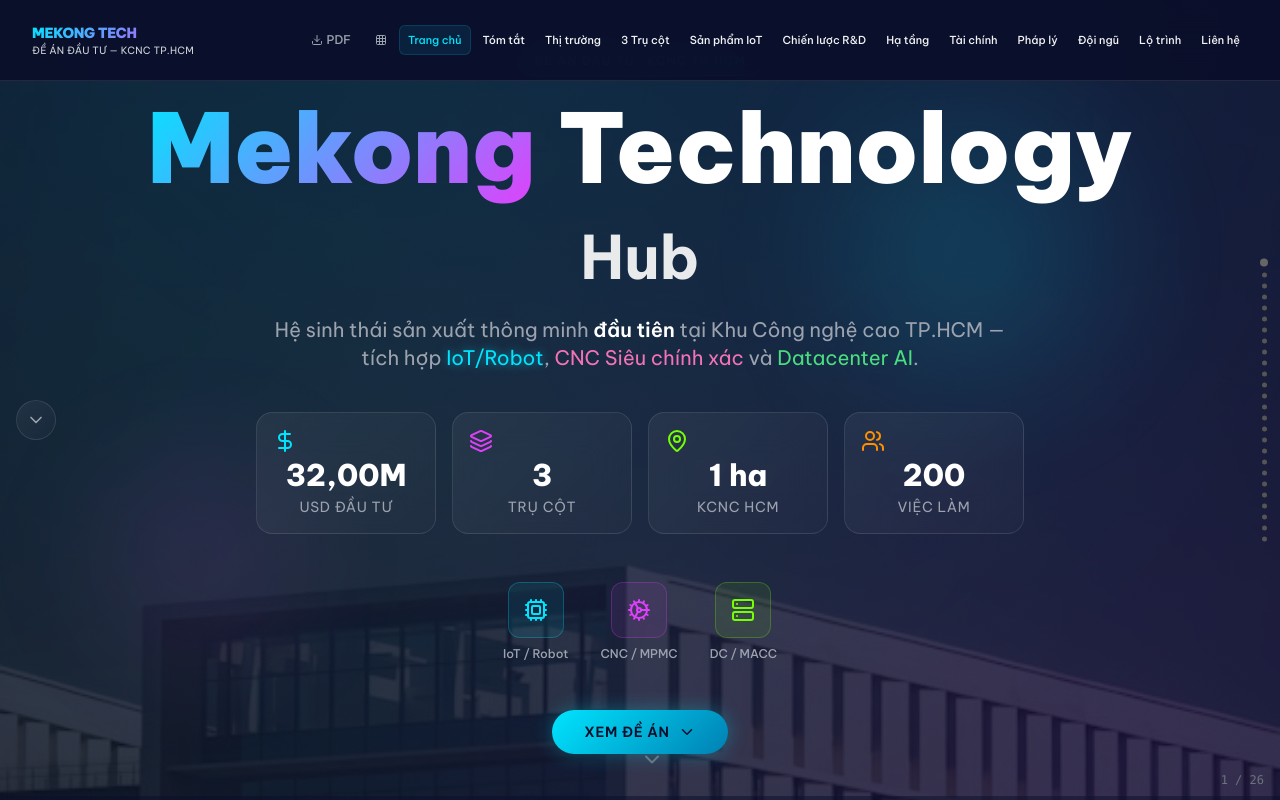
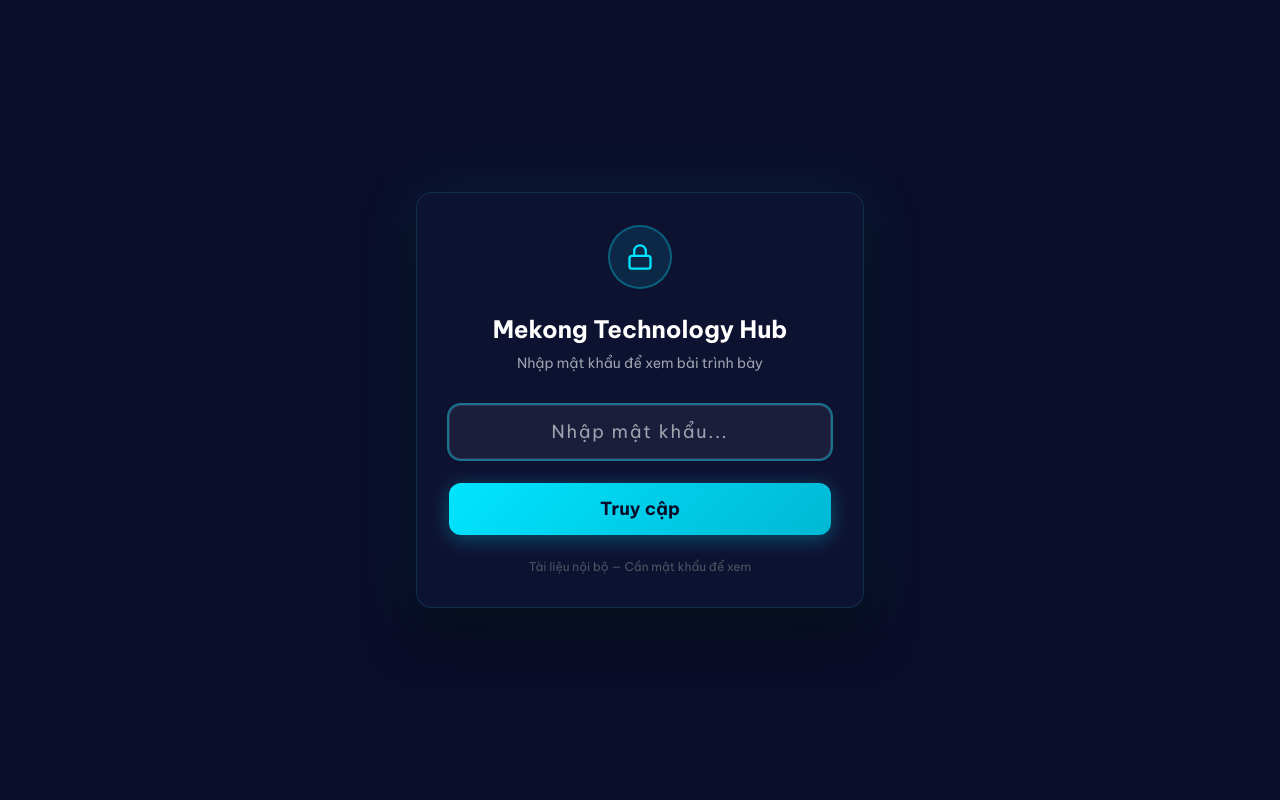
Before and after one commit to Mekong-HCM/MEKONG_TECHNOLOGY, a React (Vite) app in the folder mekong-presentation/: page / in a window 1280 px wide. Built offline with nearby package versions, Linux system fonts and the light colour scheme.

Commit message:
Add login gate - password required to view presentation

```diff
--- a/mekong-presentation/src/App.tsx
+++ b/mekong-presentation/src/App.tsx
@@ -1,4 +1,5 @@
 import { lazy, Suspense } from 'react';
+import { LoginGate } from './components/auth/LoginGate';
 import { Navbar } from './components/layout/Navbar';
 import { HeroSection } from './components/sections/HeroSection';
 import { ExecutiveSummary } from './components/sections/ExecutiveSummary';
@@ -41,6 +42,7 @@
     const { currentSlide, totalSlides, progress, isFullscreen, isOverviewOpen, goToSlide, nextSlide, prevSlide, toggleOverview } = useSlideNavigation();
 
     return (
+        <LoginGate>
         <div className={`bg-dark-950 min-h-screen ${isFullscreen ? 'fullscreen-mode' : ''}`}>
             <Navbar isFullscreen={isFullscreen} currentSlide={currentSlide} totalSlides={totalSlides} onToggleOverview={toggleOverview} />
             <FloatingNav currentSlide={currentSlide} totalSlides={totalSlides} onPrev={prevSlide} onNext={nextSlide} />
@@ -91,5 +93,6 @@
                 {currentSlide + 1} / {totalSlides}
             </div>
         </div>
+        </LoginGate>
     );
 }
--- /dev/null
+++ b/mekong-presentation/src/components/auth/LoginGate.tsx
@@ -0,0 +1,89 @@
+import { useState, useEffect, type ReactNode, type FormEvent } from 'react';
+
+const ACCESS_KEY = 'mekong_auth';
+const PASSCODE = 'mekong2026';
+
+export function LoginGate({ children }: { children: ReactNode }) {
+    const [authenticated, setAuthenticated] = useState(false);
+    const [input, setInput] = useState('');
+    const [error, setError] = useState('');
+    const [loading, setLoading] = useState(true);
+
+    useEffect(() => {
+        if (sessionStorage.getItem(ACCESS_KEY) === '1') {
+            setAuthenticated(true);
+        }
+        setLoading(false);
+    }, []);
+
+    const handleSubmit = (e: FormEvent) => {
+        e.preventDefault();
+        if (input === PASSCODE) {
+            sessionStorage.setItem(ACCESS_KEY, '1');
+            setAuthenticated(true);
+        } else {
+            setError('Mật khẩu không đúng');
+            setInput('');
+        }
+    };
+
+    if (loading) return null;
+    if (authenticated) return <>{children}</>;
+
+    return (
+        <div className="fixed inset-0 z-[9999] bg-dark-950 flex items-center justify-center">
+            <div className="w-full max-w-md mx-4">
+                <div className="rounded-2xl p-8 text-center"
+                    style={{
+                        background: 'rgba(15,20,50,0.95)',
+                        border: '1px solid rgba(0,229,255,0.15)',
+                        boxShadow: '0 0 60px rgba(0,229,255,0.08), 0 25px 50px rgba(0,0,0,0.5)',
+                        backdropFilter: 'blur(20px)',
+                    }}
+                >
+                    <div className="w-16 h-16 mx-auto mb-6 rounded-full flex items-center justify-center"
+                        style={{ background: 'rgba(0,229,255,0.1)', border: '2px solid rgba(0,229,255,0.3)' }}
+                    >
+                        <svg width="28" height="28" viewBox="0 0 24 24" fill="none" stroke="#00E5FF" strokeWidth="2" strokeLinecap="round" strokeLinejoin="round">
+                            <rect x="3" y="11" width="18" height="11" rx="2" ry="2" />
+                            <path d="M7 11V7a5 5 0 0 1 10 0v4" />
+                        </svg>
+                    </div>
+
+                    <h1 className="text-2xl font-bold text-white mb-2">Mekong Technology Hub</h1>
+                    <p className="text-sm text-gray-400 mb-8">Nhập mật khẩu để xem bài trình bày</p>
+
+                    <form onSubmit={handleSubmit}>
+                        <input
+                            type="password"
+                            value={input}
+                            onChange={e => { setInput(e.target.value); setError(''); }}
+                            placeholder="Nhập mật khẩu..."
+                            autoFocus
+                            className="w-full px-4 py-3 rounded-xl text-white text-center text-lg tracking-widest outline-none transition-all duration-300 focus:ring-2 focus:ring-cyan-400/50"
+                            style={{
+                                background: 'rgba(255,255,255,0.05)',
+                                border: '1px solid rgba(255,255,255,0.1)',
+                            }}
+                        />
+                        {error && (
+                            <p className="text-red-400 text-sm mt-3 animate-pulse">{error}</p>
+                        )}
+                        <button
+                            type="submit"
+                            className="w-full mt-6 py-3 rounded-xl font-bold text-dark-950 text-lg transition-all duration-300 hover:scale-[1.02] active:scale-[0.98]"
+                            style={{
+                                background: 'linear-gradient(135deg, #00E5FF, #00B8D4)',
+                                boxShadow: '0 4px 20px rgba(0,229,255,0.3)',
+                            }}
+                        >
+                            Truy cập
+                        </button>
+                    </form>
+
+                    <p className="text-xs text-gray-600 mt-6">Tài liệu nội bộ — Cần mật khẩu để xem</p>
+                </div>
+            </div>
+        </div>
+    );
+}
```
